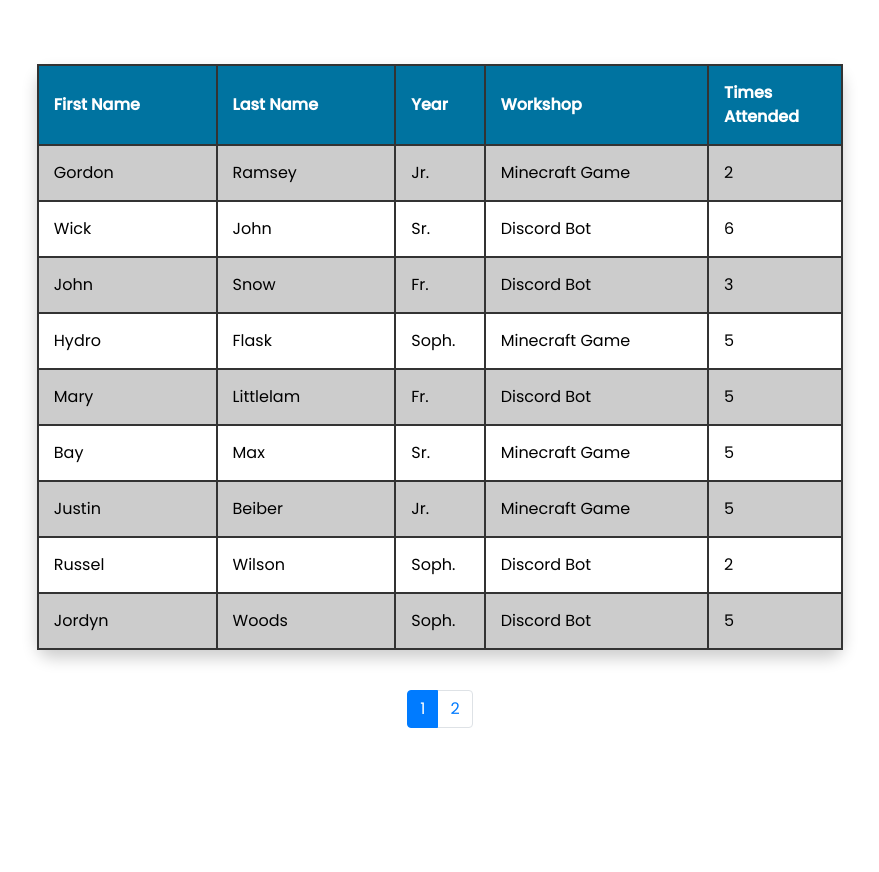
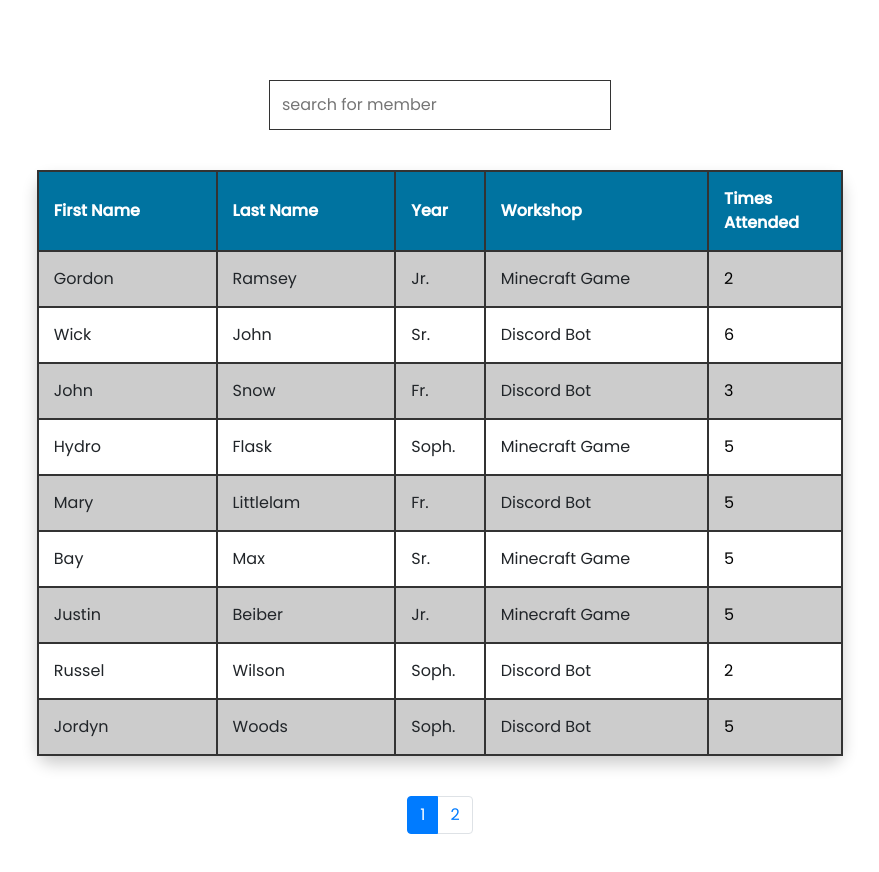
Before and after one commit to lorenzejay/ACM-Attendance-Application, a React (Create React App) app in the folder frontend/: page / in a window 1280 px wide. Shown: the top 872 px of the page, without its empty margins (200-1079 px from the left). Before the commit the page ends 808 px from the top, so only its background shows below. Built offline with nearby package versions, Linux system fonts and the light colour scheme.

Commit message:
Added search function by first name, modified the td to be regular fields rather than input values, outside of the setTimesAttended

```diff
--- a/frontend/src/Screens/MemberAttendanceScreen/MemberAttendanceScreen.js
+++ b/frontend/src/Screens/MemberAttendanceScreen/MemberAttendanceScreen.js
@@ -4,7 +4,10 @@ import TableContainer from "../../Components/Table/index";
 import members from "../../dummyData";
 import TableInput from "../../Components/TableInput";
 import Pagination from "react-bootstrap/Pagination";
+import Input from "../../Components/Input";
+
 const MemberAttendanceScreen = () => {
+  const [timesAttended, setTimesAttended] = useState();
   /*once redux state or whatever state management you use is established with the db
   all these values can be updated after save button is clicked.
   */
@@ -39,38 +42,45 @@ const MemberAttendanceScreen = () => {
   const paginateBy10 = members.filter(
     (member, index) => index > active * 10 - 10 && index < active * 10
   );
-  // console.log(paginateBy10);
 
-  const handleUpdate = (e, id) => {
-    const value = e.target.value;
-    const filterById = members.filter((member) => member._id === id);
-    if (filterById[0]._id === id) {
-      switch (e.target.name) {
-        case "firstName":
-          filterById[0].firstName = value;
-          break;
-        case "lastName":
-          filterById[0].lastName = value;
-          break;
-        case "gradeYear":
-          filterById[0].gradeYear = value;
-          break;
-        case "workshop":
-          filterById[0].workshop = value;
-          break;
-        case "timesAttended":
-          filterById[0].timesAttended = value;
-          break;
-        default:
-          return;
+  // const handleUpdate = (e, id) => {
+  //   const value = e.target.value;
+  //   const filterById = members.filter((member) => member._id === id);
+  //   if (e.target.name === "timesAttended") {
+  //     filterById[0].timesAttended = value;
+  //   }
+
+  //   //from here we can update the db of members directly
+  //   //update values through redux
+  // };
+  console.log(timesAttended);
+  //search input
+  const searchMemberByFirstName = (e) => {
+    let input, filter, table, tr, td, i, txtValue;
+    input = e.target;
+    filter = e.target.value.toUpperCase();
+    table = document.querySelector("table");
+    tr = table.getElementsByTagName("tr");
+    console.log(tr);
+
+    for (i = 0; i < tr.length; i++) {
+      td = tr[i].getElementsByTagName("td")[0];
+      if (td) {
+        txtValue = td.textContent || td.innerText;
+        if (txtValue.toUpperCase().indexOf(filter) > -1) {
+          tr[i].style.display = "";
+        } else {
+          tr[i].style.display = "none";
+        }
       }
     }
-    //from here we can update the db of members directly
-    //update values through redux
   };
 
   return (
     <div className="member-attendance-screen">
+      <div className="search-input">
+        <Input placeholder="search for member" handleInput={searchMemberByFirstName} />
+      </div>
       <TableContainer>
         <tbody>
           <tr>
@@ -84,42 +94,16 @@ const MemberAttendanceScreen = () => {
           {paginateBy10.map((member, i) => {
             return (
               <tr key={i}>
-                <td style={{ width: "20%" }}>
-                  <TableInput
-                    defaultValue={member.firstName}
-                    key={member._id}
-                    name="firstName"
-                    handleChange={(e) => handleUpdate(e, member._id)}
-                  />
-                </td>
-                <td style={{ width: "20%" }}>
-                  <TableInput
-                    defaultValue={member.lastName}
-                    key={member._id}
-                    name="lastName"
-                    handleChange={(e) => handleUpdate(e, member._id)}
-                  />
-                </td>
-                <td style={{ width: "10%" }}>
-                  <TableInput
-                    name="gradeYear"
-                    defaultValue={member.gradeYear}
-                    handleChange={(e) => handleUpdate(e, member._id)}
-                  />
-                </td>
-                <td style={{ width: "25%" }}>
-                  <TableInput
-                    name="workshop"
-                    defaultValue={member.workshop}
-                    handleChange={(e) => handleUpdate(e, member._id)}
-                  />
-                </td>
+                <td style={{ width: "20%" }}>{member.firstName}</td>
+                <td style={{ width: "20%" }}>{member.lastName}</td>
+                <td style={{ width: "10%" }}>{member.gradeYear}</td>
+                <td style={{ width: "25%" }}>{member.workshop}</td>
                 <td style={{ width: "15%" }}>
                   <TableInput
                     name="timesAttended"
                     type="number"
                     defaultValue={member.timesAttended}
-                    handleChange={(e) => handleUpdate(e, member._id)}
+                    handleChange={(e) => setTimesAttended(e.target.value)}
                   />
                 </td>
               </tr>
```
